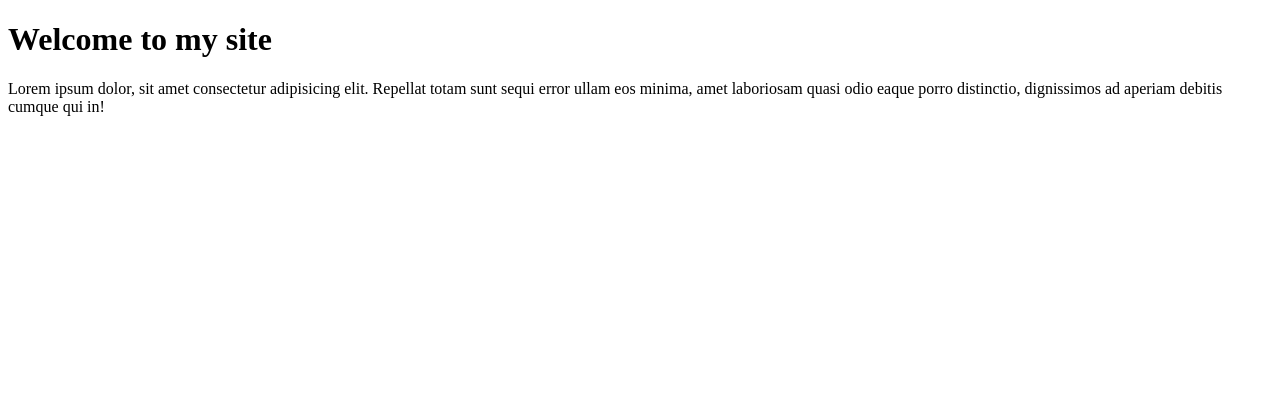
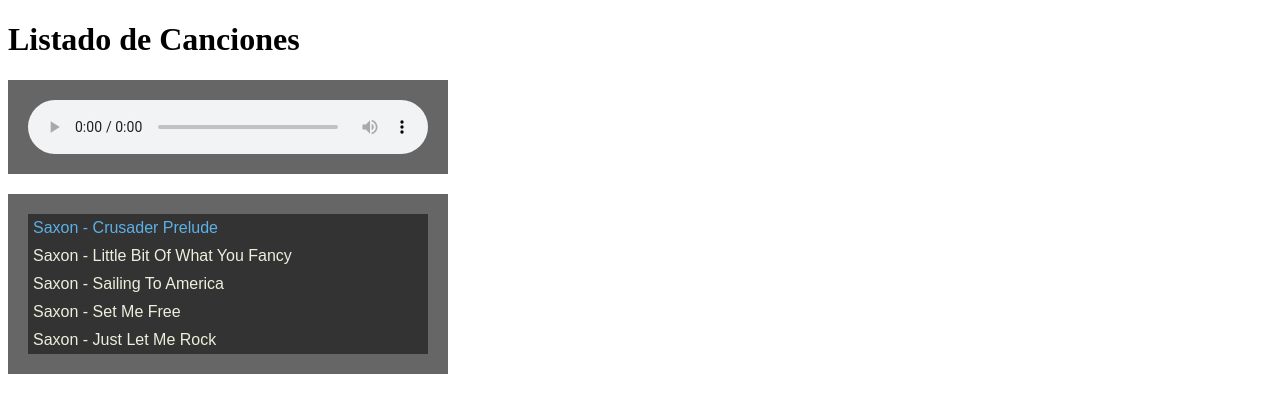
Before and after one commit to designerbyron/conection, a plain HTML site: page index.html in a window 1280 px wide. Drawn offline with Linux system fonts and the light colour scheme.

Commit message:
Desarrollamos lista de reproduccion

```diff
--- /dev/null
+++ b/css/styles.css
@@ -0,0 +1,23 @@
+#playlist, audio{
+    background:#666;
+    width:400px;
+    padding:20px;
+    list-style: none;
+    font-family: Arial, Helvetica, sans-serif;
+  }
+  a {
+    text-decoration:none;
+  }
+  .active a {
+    color:#5DB0E6;
+    text-decoration:none;
+  }
+  li a{
+    color:#eeeedd;
+    background:#333;
+    padding:5px;
+    display:block;
+  }
+  li a:hover{
+    text-decoration:none;
+  }
--- a/index.html
+++ b/index.html
@@ -4,10 +4,41 @@
     <meta charset="UTF-8">
     <meta name="viewport" content="width=device-width, initial-scale=1.0">
     <meta http-equiv="X-UA-Compatible" content="ie=edge">
-    <title>Conection Github</title>
+    <title>Listado de Canciones</title>
+    <link rel="stylesheet" href="css/styles.css">
 </head>
 <body>
-    <h1>Welcome to my site</h1>
-    <p>Lorem ipsum dolor, sit amet consectetur adipisicing elit. Repellat totam sunt sequi error ullam eos minima, amet laboriosam quasi odio eaque porro distinctio, dignissimos ad aperiam debitis cumque qui in!</p>
+    <h1>Listado de Canciones</h1>
+    <audio id="audio" preload="auto" tabindex="0" controls="" >
+        <source src="https://s3-us-west-2.amazonaws.com/allmetalmixtapes/Saxon%20-%201984%20-%20Crusader/01%20-%20Crusader%20Prelude.mp3">
+      </audio>
+
+      <ul id="playlist">
+              <li class="active">
+                 <a href="https://s3-us-west-2.amazonaws.com/allmetalmixtapes/Saxon%20-%201984%20-%20Crusader/01%20-%20Crusader%20Prelude.mp3">
+                   Saxon - Crusader Prelude
+                 </a>
+              </li>
+              <li>
+                  <a href="https://s3-us-west-2.amazonaws.com/allmetalmixtapes/Saxon%20-%201984%20-%20Crusader/03%20-%20Little%20Bit%20Of%20What%20You%20Fancy.mp3">
+                      Saxon - Little Bit Of What You Fancy
+                  </a>
+              </li>
+              <li>
+                  <a href="https://s3-us-west-2.amazonaws.com/allmetalmixtapes/Saxon%20-%201984%20-%20Crusader/04%20-%20Sailing%20To%20America.mp3">
+                      Saxon - Sailing To America
+                  </a>
+              </li>
+              <li>
+                  <a href="https://s3-us-west-2.amazonaws.com/allmetalmixtapes/Saxon%20-%201984%20-%20Crusader/05%20-%20Set%20Me%20Free.mp3">
+                      Saxon - Set Me Free
+                  </a>
+              </li>
+              <li>
+                  <a href="https://s3-us-west-2.amazonaws.com/allmetalmixtapes/Saxon%20-%201984%20-%20Crusader/06%20-%20Just%20Let%20Me%20Rock.mp3">
+                      Saxon - Just Let Me Rock
+                  </a>
+              </li>
+          </ul>
 </body>
 </html>
```
Also changed, not shown: js/app.js (added, +55 -0 lines).
